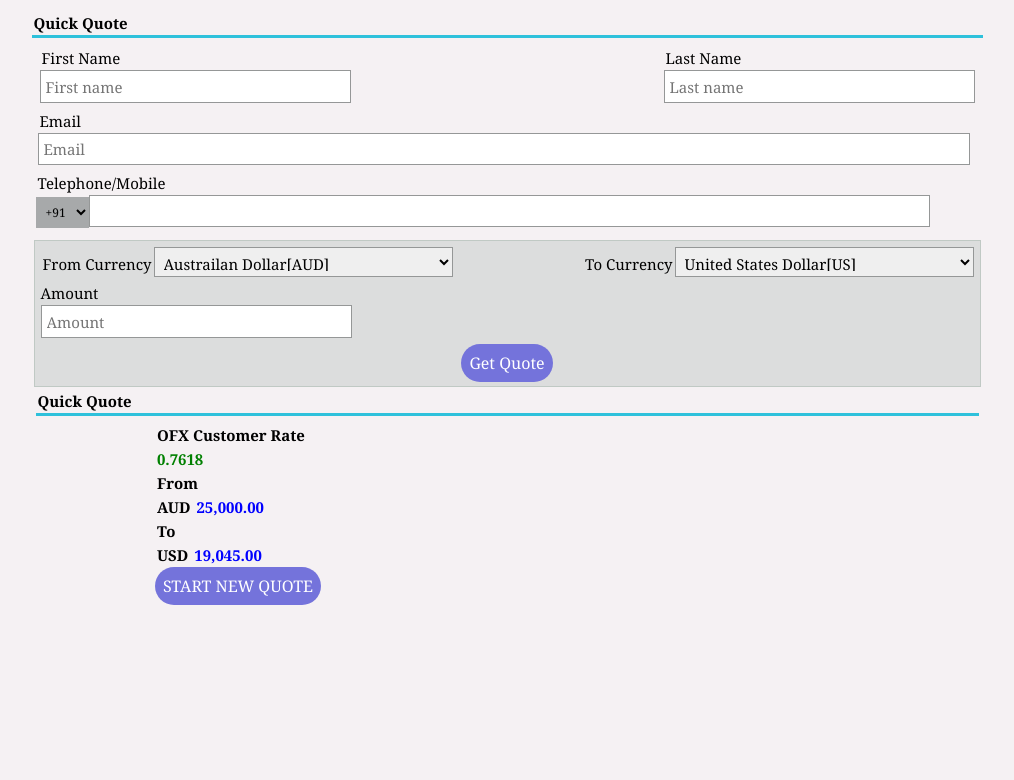
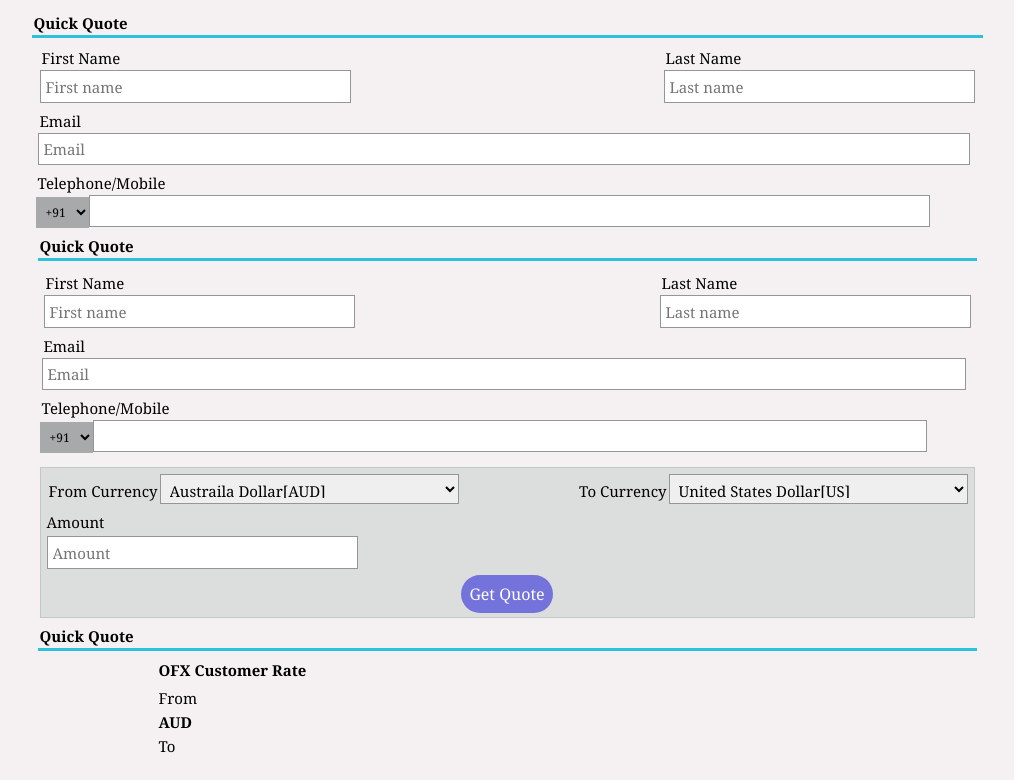
Before and after one commit to santhiyafidisys/QuickQuotes, a React (Create React App) app: page / in a window 1280 px wide. Shown: the top 780 px of the page, without its empty margins (133-1147 px from the left). Built offline with nearby package versions, Linux system fonts and the light colour scheme.

Commit message:
changes in function

```diff
--- a/src/Currencybox.js
+++ b/src/Currencybox.js
@@ -1,41 +1,181 @@
 import React from 'react';
 import styles from './rates.module.css';
-import Amounts from './Amount';
-import GetQuote from './Get';
 
 class Currency extends React.Component{
+  constructor(props){
+    super(props);
+    this.state = {firstname: '', lastname: '', email: '',Telephone: '',
+      fromcurrency: 'AUD', tocurrency: 'CNY',money: '',ofx: '', itemvalues:''
+    };
+
+    this.handleChangeFirstname = this.handleChangeFirstname.bind(this);
+    this.handleChangeLastname = this.handleChangeLastname.bind(this);
+    this.handleChangeEmail = this.handleChangeEmail.bind(this);
+    this.handleChangePhone = this.handleChangePhone.bind(this);
+    this.handleChangeMoney = this.handleChangeMoney.bind(this);
+    this.handleSubmit = this.handleSubmit.bind(this);
+    this.handleDropdownChangeForm = this.handleDropdownChangeForm.bind(this);
+    this.handleDropdownChangeTo = this.handleDropdownChangeTo.bind(this);
+    this.handleClick = this.handleClick.bind(this);
+    // this.handleReset = this.handleReset.bind(this);
+     // this.myFunction = this.myFunction.bind(this);
+  }
+  handleChangeFirstname(event){
+    this.setState({ firstname: event.target.value });
+   console.log('FirstName ' + this.state.firstname);
+  }
+
+  handleChangeLastname(event){
+    this.setState({ lastname: event.target.value });
+    console.log('lastname ' + this.state.lastname);
+  }
+  handleChangeEmail(event){
+    this.setState({ email: event.target.value });
+    console.log('email ' + this.state.email);
+  }
+  handleChangePhone(event){
+    this.setState({ Telephone: event.target.value });
+    console.log('Telephone' + this.state.Telephone);
+  }
+  handleClick() {
+    console.log(this.state);
+  }
+  handleDropdownChangeForm(event) {
+    this.setState({ fromcurrency: event.target.value });
+    console.log('From Curency ' + this.state.fromcurrency);
+  }
+  handleDropdownChangeTo(e) {
+    this.setState({ tocurrency: e.target.value });
+    console.log('To Curency ' + this.state.tocurrency);
+  }
+//define amount
+  handleChangeMoney(event){
+    this.setState({ money: event.target.value });
+    console.log('Money values ' + this.state.money);
+  }
+  handleSubmit(event) {
+    event.preventDefault();
+  }
+  handleClick() {
+  console.log('click happened'+this.state.ofx);
+  this.fetchApi();
+}
+    //api call
+fetchApi() {
+  console.log(this.state.fromcurrency, this.state.tocurrency, this.state.money)
+// fetch('https://api.ofx.com/PublicSite.ApiService/OFX/spotrate/Individual/AUD/INR/10000?format=json')
+   fetch('https://api.ofx.com/PublicSite.ApiService/OFX/spotrate/Individual/'+this.state.fromcurrency+'/'+this.state.tocurrency+'/'+this.state.money+'?format=json')
+    .then(response => response.json())
+    .then(data => {
+      this.setState({ofx: data})
+    console.log(this.state.ofx);
+    })
+}
+// hide/show and clear and reset data
+myFunction = () => {
+  this.setState({
+    firstname: '',
+    lastname: '',
+    email: '',
+    Telephone: '',
+    money: '',
+});
+  console.log('clickhappened');
+    var x = document.getElementById("myhide");
+      if (x.style.display === "none") {
+       x.style.display = "block";
+  }
+  else {
+     x.style.display = "none";
+  }
+}
   render(){
     return(
-        <div className={styles.ratebox}>
+      <div>
+        <div id="myhide" >
+          <h1 className={styles.back}>Quick Quote</h1>
+            <div className={styles.rule}></div>
+            <div>
+              <div  className={styles.section}>
+                <form>
+                  <p>First Name</p>
+                  <input value={this.state.firstname}  className={styles.textarea} type="text" placeholder="First name"   onClick={this.handleClick} onChange={this.handleChangeFirstname} name="firstname" required/>
+                </form>
+                <form>
+                  <p>Last Name</p>
+                  <input value={this.state.lastname} className={styles.textarea} type="text" placeholder="Last name" onClick={this.handleClick} onChange={this.handleChangeLastname} name="lastname" required></input>
+                </form>
+              </div>
+                <form>
+                  <p>Email</p>
+                  <input value={this.state.email} className={styles.textsarea} type="email" placeholder="Email"  onClick={this.handleClick} onChange={this.handleChangeEmail} name="email" required></input>
+                </form>
+              </div>
+              <div>
+                <p>Telephone/Mobile</p>
+                <select  className={styles.dropdown}>
+                  <option value="+91">+91</option>
+                  <option value="+91">+98</option>
+                  <option value="+91">+62</option>
+                  <option value="+91">+98</option>
+                  <option value="+91">+80</option>
+                </select>
+                <input value={this.state.Telephone} className={styles.textlongbox} type="tel" onClick={this.handleClick} onChange={this.handleChangePhone}name="Telephone"></input>
+              </div>
+              <div>
+                <div  className={styles.ratebox}>
                   <div className={styles.section}>
-            <div>
+                    <div >
                       <label for="From Currency">From Currency</label>
-             <select className={styles.textareas}>
-							<option value="Austrailan Dollar[AUD]">Austrailan Dollar[AUD]</option>
-							<option value="India Rupees[INR]">India Rupees[INR]</option>
-							<option value="China Yuan[CHN">China Yuan[CHN</option>
-							<option value="United States Dollar[US]">United States Dollar</option>
-							<option value="Russian Ruble [RUB]">Russian Ruble [RUB]</option>
+                      <select value={this.state.FromCurrency}  onClick={this.myFunction}onChange={this.handleDropdownChangeForm}onClick={this.myFunction} onClick={this.handleClick} className={styles.textareas}>
+                        <option value="AUD">Austraila Dollar[AUD]</option>
+                        <option value="GBP">United Kingdom Pound</option>
+                        <option value="CNY">Chinese Yuan[CNY]</option>
+                        <option value="US">United States Dollar[US]</option>
+                        <option value="RUB">Russian Rouble [RUB]</option>
                       </select>
                     </div>
-          <div>
+                    <div >
                       <label for="to Currency">To Currency</label>
-          <select className={styles.textareas}>
-							<option value="United States Dollar[US]">United States Dollar[US]</option>
-							<option value="Russian Ruble [RUB]">Russian Ruble [RUB]</option>
-							<option value="China Yuan[CHN]">China Yuan[CHN]</option>
-							<option value="India Rupees[IND]">India Rupees[IND]</option>
-							<option value="Austrailan Dollar[Aus]">Austrailan Dollar[Aus]</option>
+                      <select value={this.state.ToCurrency}  onChange={this.handleDropdownChangeTo} onClick={this.handleClick} className={styles.textareas}>
+                        <option value="US">United States Dollar[US]</option>
+                        <option value="RUB">Russian Ruble [RUB]</option>
+                        <option value="CHN">China Yuan[CHN]</option>
+                        <option value="GBP">United Kingdom Pound</option>
+                        <option value="AuD">Austrailan Dollar[AuD]</option>
                       </select>
-
                     </div>
                   </div>
-           <Amounts />
-           <GetQuote />
+                  <div>
+                    <p>Amount</p>
+                    <form onSubmit={this.handleSubmit}>
+                      <input  className={styles.textarea} type="text" onClick={this.handleClick} onChange={this.handleChangeMoney} placeholder="Amount" value={this.state.money} required />
+                    </form>
+                  </div>
+                  <div >
+                    <button className={styles.button} onClick={this.myFunction}   onSubmit={this.handleSubmit} type="submit">Get Quote</button>
+                  </div>
+                </div>
+              </div>
+            </div>
+          <div>
+            <h1 className={styles.back}>Quick Quote</h1>
+              <div className={styles.rule}>
+                <div className={styles.center}>
+                  <h5>OFX Customer Rate</h5>
+                  <div  className={styles.hmocIu}>{this.state.ofx.CustomerRate}</div>
+                  <p>From</p>
+                  <h6>{this.state.fromcurrency} <span style={{color: "blue"}}>{this.state.money}</span></h6>
+                  <p>To</p>
+                  <h6 >{this.state.ofx.DeliveryCountry}  <span style={{color: "blue"}}>{this.state.ofx.CustomerAmount}</span></h6>
+                 <button  className={styles.buttons}  onChange={this.myFunctionChange} onClick={this.myFunction}type="button">START NEW QUOTE</button>
+                </div>
+              </div>
+          </div>
+        </div>
 
-
-        </div>
       )
     }
   }
+
 export default Currency;
```
Lines whose indentation alone changed are shown as unchanged.
